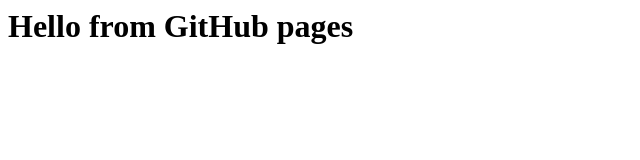
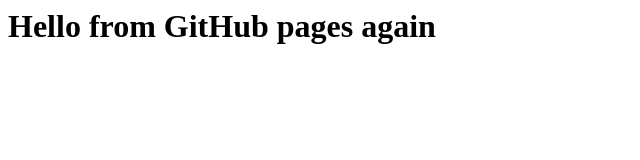
Before and after one commit to andrewbaluev/andrewbaluev.github.io, a plain HTML site: page index.html in a window 1280 px wide. Shown: the whole page, without its empty margins (0-640 px from the left). Drawn offline with Linux system fonts and the light colour scheme.

Commit message:
commit another

```diff
--- a/index.html
+++ b/index.html
@@ -1 +1 @@
-<h1>Hello from GitHub pages</h1>
+<h1>Hello from GitHub pages again</h1>
```
